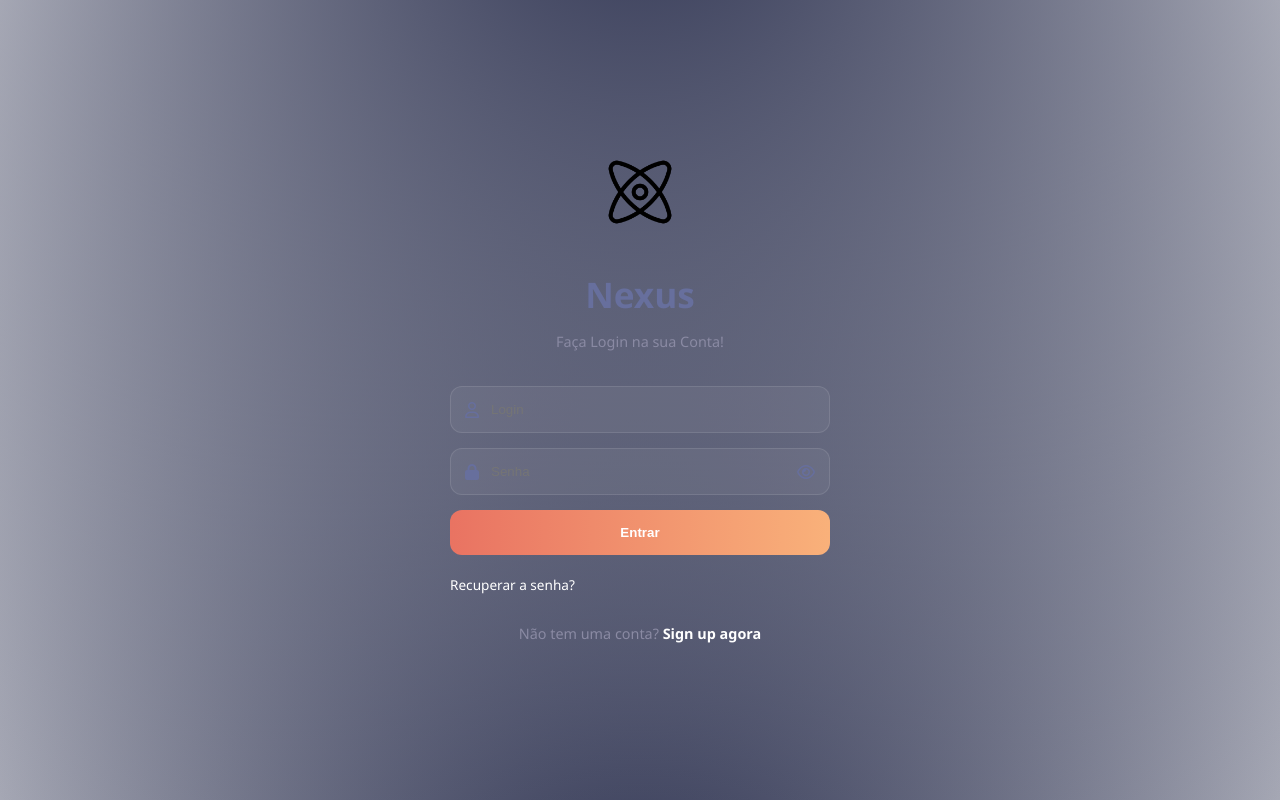
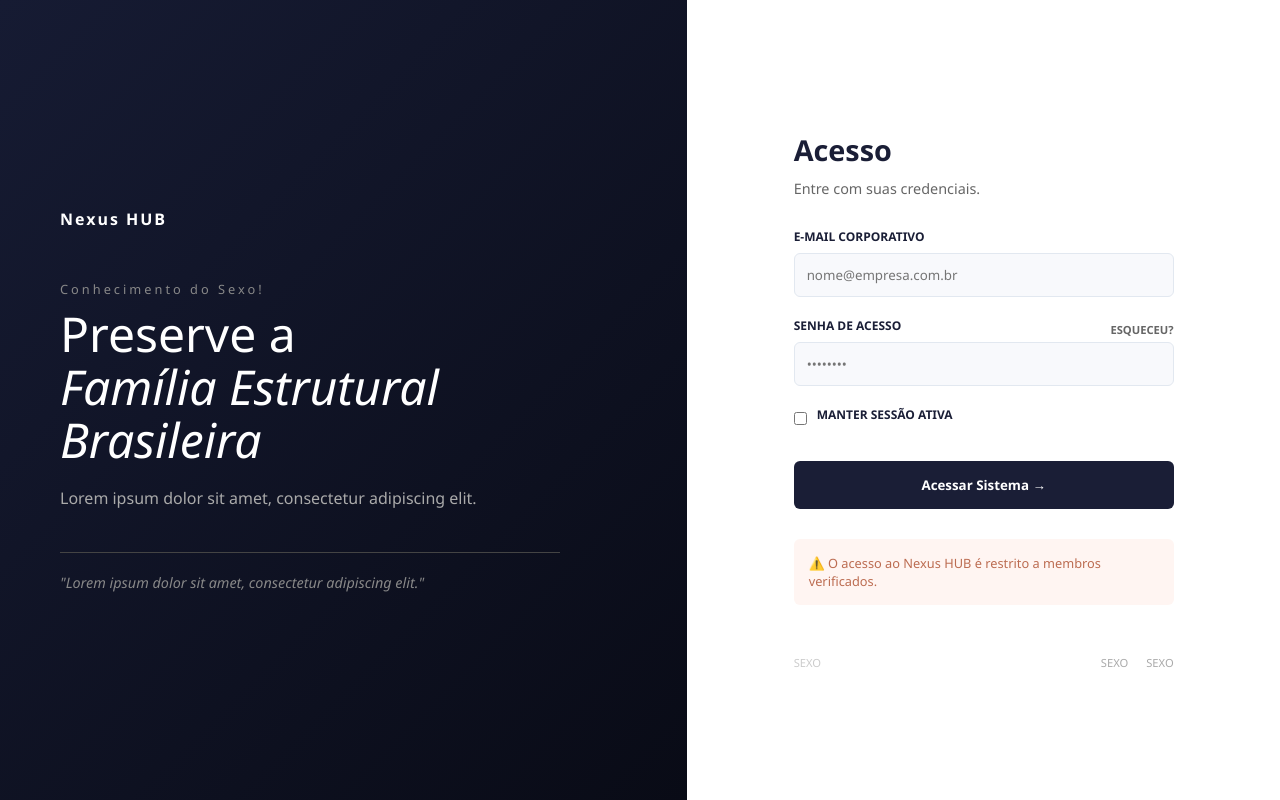
Before and after one commit to GiovanneRocha/Nexus_HUB, a PHP site: page / in a window 1280 px wide. Run offline with PHP 8.4, Linux system fonts and the light colour scheme.

Commit message:
Nexus HUB - v2.0
Páginas de login novas e menu

```diff
--- a/index.html
+++ b/index.html
@@ -3,66 +3,82 @@
 <head>
     <meta charset="UTF-8">
     <meta name="viewport" content="width=device-width, initial-scale=1.0">
-    <title>NexusHUB - Login & Sign Up</title>
-    <link rel="stylesheet" href="https://cdnjs.cloudflare.com/ajax/libs/font-awesome/6.0.0/css/all.min.css">
+    <title>Nexus HUB - Login</title>
     <link rel="stylesheet" href="style.css">
 </head>
 <body>
+    <div class="container-principal">
+        <div class="secao-apresentacao fundo-login">
+            <div class="conteudo-apresentacao">
+                <div class="logotipo">Nexus HUB</div>
+                <p class="subtitulo-topo">Conhecimento do Sexo!</p>
+                <h1>Preserve a <span>Família Estrutural Brasileira</span></h1>
+                <p class="descricao-texto">Lorem ipsum dolor sit amet, consectetur adipiscing elit.</p>
+                <div class="citacao-rodape">
+                    "Lorem ipsum dolor sit amet, consectetur adipiscing elit."
+                </div>
+            </div>
+        </div>
 
-    <div class="login-container">
-        <header>
-            <img src="Images\atomo.png" alt="Logo" class="logo">
-            <h1>Nexus</h1>
-            <p>Faça Login na sua Conta!</p>
-        </header>
+        <div class="secao-formulario">
+            <div class="caixa-formulario">
+                <h2>Acesso</h2>
+                <p class="subtitulo-formulario">Entre com suas credenciais.</p>
 
-        <form id="loginForm">
-            <div class="input-group">
-                <i class="fa-regular fa-user"></i>
-                <input type="text" id="username" placeholder="Login" required>
+                <form id="formLogin">
+                    <div class="bloco-campo">
+                        <label for="email">E-mail Corporativo</label>
+                        <input type="email" id="email" placeholder="nome@empresa.com.br" required>
+                    </div>
+
+                    <div class="bloco-campo">
+                        <div class="alinhamento-etiqueta">
+                            <label for="senha">Senha de Acesso</label>
+                            <a href="recuperar.html" class="link-esquecimento">ESQUECEU?</a>
+                        </div>
+                        <input type="password" id="senha" placeholder="••••••••" required>
+                    </div>
+
+                    <div class="opcao-sessao">
+                        <input type="checkbox" id="permanecer-logado">
+                        <label for="permanecer-logado">Manter sessão ativa</label>
+                    </div>
+
+                    <button type="submit" class="botao-acao">Acessar Sistema &rarr;</button>
+                </form>
+
+                <div class="alerta-info">
+                    <p>⚠️ O acesso ao Nexus HUB é restrito a membros verificados.</p>
+                </div>
+
+                <div class="rodape-tela">
+                    <span>SEXO</span>
+                    <div class="links-institucionais">
+                        <a href="#">SEXO</a>
+                        <a href="#">SEXO</a>
+                    </div>
+                </div>
             </div>
-
-            <div class="input-group">
-                <i class="fa-solid fa-lock"></i>
-                <input type="password" id="password" placeholder="Senha" required>
-                <i class="fa-regular fa-eye" id="togglePassword"></i>
-            </div>
-
-            <button type="submit" class="btn-primary">Entrar</button>
-
-            <div class="form-footer">
-                <a href="recuperar.html" class="link">Recuperar a senha?</a>
-            </div>
-        </form>
-
-        <div class="signup-section">
-            Não tem uma conta? <a href="signup.html">Sign up agora</a>
         </div>
     </div>
 
     <script>
-        document.addEventListener('DOMContentLoaded', () => {
-            const togglePassword = document.querySelector('#togglePassword');
-            const passwordField = document.querySelector('#password');
-            const loginForm = document.querySelector('#loginForm');
+        document.getElementById('formLogin').addEventListener('submit', function(evento) {
+            // Evita que a página recarregue ao enviar o formulário
+            evento.preventDefault();
 
-            // Alternar visibilidade da senha
-            togglePassword.addEventListener('click', function() {
-                const type = passwordField.getAttribute('type') === 'password' ? 'text' : 'password';
-                passwordField.setAttribute('type', type);
-                this.classList.toggle('fa-eye');
-                this.classList.toggle('fa-eye-slash');
-            });
+            // Captura os valores dos campos
+            const campoEmail = document.getElementById('email').value;
+            const campoSenha = document.getElementById('senha').value;
 
-            // Lógica de submissão
-            loginForm.addEventListener('submit', (e) => {
-                e.preventDefault();
-                const user = document.querySelector('#username').value;
-                alert("Login processado para: " + user);
-            });
+            // Validação simples: Se os campos não estiverem vazios
+            if (campoEmail.trim() !== "" && campoSenha.trim() !== "") {
+                // Redireciona para a tela de menu (dashboard)
+                window.location.href = "menu.html";
+            } else {
+                alert("Por favor, preencha todos os campos para acessar o sistema.");
+            }
         });
-
     </script>
-
 </body>
 </html>
--- a/style.css
+++ b/style.css
@@ -1,116 +1,260 @@
 :root {
-    --bg-dark: #05051e;
-    --input-bg: rgba(255, 255, 255, 0.05);
-    --accent-gradient: linear-gradient(90deg, #e97362, #f9b17a);
-    --text-pink: #ffffff;
+    --azul-escuro: #0f1221;
+    --verde-agua: #5f8d8d;
+    --texto-principal: #2d2d2d;
+    --texto-suave: #666;
+    --destaque: #1a1e36;
+    --branco: #ffffff;
 }
 
-body {
-    margin: 0;
-    font-family: 'Segoe UI', sans-serif;
-    background-color: var(--bg-dark);
-    color: #676f9d;
+* { margin: 0; padding: 0; box-sizing: border-box; font-family: 'Segoe UI', sans-serif; }
+
+body { background: #f4f4f4; height: 100vh; overflow: hidden; }
+
+.container-principal { display: flex; height: 100vh; }
+
+/* Lado Esquerdo */
+.secao-apresentacao {
+    flex: 1.2;
     display: flex;
-    justify-content: center;
     align-items: center;
-    min-height: 100vh;
-    background: radial-gradient(circle at 50% -20%, #2d3250 0%, transparent 100%),
-                radial-gradient(circle at 50% 120%, #2d3250 0%, transparent 100%);
+    padding: 60px;
+    color: white;
+    position: relative;
 }
 
-.login-container {
-    width: 100%;
-    max-width: 380px;
-    padding: 20px;
-    text-align: center;
+.fundo-login { background: linear-gradient(135deg, #161b33 0%, #090b16 100%); }
+.fundo-recuperacao { background: var(--verde-agua); }
+
+.conteudo-apresentacao { max-width: 500px; z-index: 2; }
+
+.logotipo { font-weight: bold; letter-spacing: 2px; margin-bottom: 50px; }
+
+.subtitulo-topo { font-size: 0.8rem; letter-spacing: 3px; color: #888; margin-bottom: 10px; }
+
+h1 { font-size: 3rem; font-weight: 300; line-height: 1.1; margin-bottom: 20px; }
+h1 span { font-style: italic; display: block; font-weight: 500; }
+
+.descricao-texto { color: #aaa; line-height: 1.6; margin-bottom: 40px; }
+
+.citacao-rodape { border-top: 1px solid #444; padding-top: 20px; font-size: 0.9rem; font-style: italic; color: #888; }
+
+/* Lado Direito: Formulário */
+.secao-formulario {
+    flex: 1;
+    background: white;
+    display: flex;
+    flex-direction: column;
+    justify-content: center;
+    padding: 60px;
+    position: relative;
 }
 
-.logo {
-    width: 70px;
-    margin-bottom: 15px;
-}
+.caixa-formulario { width: 100%; max-width: 380px; margin: 0 auto; }
 
-header h1 {
-    font-size: 2.2rem;
-    margin-bottom: 5px;
-}
+h2 { font-size: 1.8rem; color: var(--destaque); margin-bottom: 10px; }
 
-header p {
-    font-size: 0.9rem;
-    color: #8a8aa3;
-    margin-bottom: 35px;
-}
+.subtitulo-formulario { color: var(--texto-suave); font-size: 0.9rem; margin-bottom: 30px; }
 
-.input-group {
-    background: var(--input-bg);
-    border: 1px solid rgba(255, 255, 255, 0.1);
-    border-radius: 12px;
-    display: flex;
-    align-items: center;
-    padding: 14px;
-    margin-bottom: 15px;
-}
+.bloco-campo { margin-bottom: 20px; }
 
-.input-group input {
-    background: transparent;
-    border: none;
-    color: white;
-    flex: 1;
-    margin-left: 10px;
+.alinhamento-etiqueta { display: flex; justify-content: space-between; align-items: center; }
+
+label { display: block; font-size: 0.75rem; font-weight: bold; margin-bottom: 8px; color: var(--destaque); text-transform: uppercase; }
+
+input[type="email"], input[type="password"] {
+    width: 100%;
+    padding: 12px;
+    background: #f8f9fc;
+    border: 1px solid #e2e8f0;
+    border-radius: 6px;
     outline: none;
 }
 
-.btn-primary {
+.link-esquecimento { font-size: 0.7rem; text-decoration: none; color: var(--texto-suave); font-weight: bold; }
+
+.opcao-sessao { display: flex; align-items: center; gap: 10px; margin-bottom: 30px; font-size: 0.85rem; color: var(--texto-suave); }
+
+.botao-acao {
     width: 100%;
     padding: 15px;
+    background: var(--destaque);
+    color: white;
     border: none;
-    border-radius: 12px;
-    background: var(--accent-gradient);
-    color: white;
+    border-radius: 6px;
+    cursor: pointer;
     font-weight: bold;
-    cursor: pointer;
+    transition: 0.3s;
 }
 
-.btn-metamask {
+.botao-acao:hover { opacity: 0.9; }
+
+.alerta-info, .alerta-suporte {
+    margin-top: 30px;
+    padding: 15px;
+    background: #fff5f2;
+    border-radius: 6px;
+    font-size: 0.8rem;
+    color: #bc6c51;
+}
+
+/* Navegação e Rodapé */
+.botao-voltar { position: absolute; top: 40px; right: 60px; }
+.botao-voltar a { text-decoration: none; color: var(--texto-suave); font-size: 0.7rem; font-weight: bold; }
+
+.rodape-tela {
+    margin-top: 50px;
+    display: flex;
+    justify-content: space-between;
+    font-size: 0.7rem;
+    color: #ccc;
+}
+
+.links-institucionais a {
+    margin-left: 15px;
+    text-decoration: none;
+    color: #aaa;
+}
+
+.rodape-centralizado { width: 100%; text-align: center; margin-top: 20px; }
+
+/* Estilo específico da página de recuperação */
+.box-editorial {
+    background: rgba(255, 255, 255, 0.1);
+    padding: 30px;
+    border-left: 4px solid white;
+}
+
+/* Estilo específico para o menu*/
+
+/* Layout Geral do Dashboard */
+.corpo-dashboard { background-color: #f8f9fd; overflow-y: auto; }
+
+.layout-erp { display: flex; min-height: 100vh; }
+
+.barra-lateral {
+    width: 260px;
+    background: #f0f2f9;
+    padding: 30px 20px;
+    border-right: 1px solid #e2e8f0;
+}
+
+.logo-erp { font-weight: bold; font-size: 1.2rem; margin-bottom: 20px; color: var(--destaque); }
+
+.busca-global input {
     width: 100%;
-    padding: 12px;
-    border: 2px solid var(--text-pink);
-    border-radius: 12px;
-    background: transparent;
-    color: var(--text-pink);
-    font-weight: bold;
+    padding: 8px;
+    border-radius: 20px;
+    border: 1px solid #ddd;
+    font-size: 0.8rem;
+}
+
+.menu-navegacao ul { list-style: none; margin-top: 40px; }
+
+.menu-navegacao li {
+    padding: 12px 15px;
+    margin-bottom: 8px;
+    border-radius: 8px;
     cursor: pointer;
+    color: var(--texto-suave);
+    transition: 0.3s;
+}
+
+.menu-navegacao li.item-ativo { background: white; color: var(--destaque); font-weight: bold; box-shadow: 0 4px 6px rgba(0,0,0,0.05); }
+
+/* Conteúdo */
+.conteudo-principal { flex: 1; padding: 30px 50px; }
+
+.cabecalho-topo {
     display: flex;
+    justify-content: flex-end;
     align-items: center;
-    justify-content: center;
-    gap: 10px;
+    gap: 20px;
+    margin-bottom: 40px;
+}
+
+.perfil-usuario { display: flex; align-items: center; gap: 12px; position: relative; }
+
+.foto-perfil { width: 40px; height: 40px; border-radius: 50%; object-fit: cover; }
+
+.usuario-nome { font-size: 0.9rem; font-weight: bold; text-align: right; }
+.usuario-cargo { font-size: 0.7rem; color: #888; text-align: right; }
+
+/* Menu Dropdown de 3 pontos */
+.botao-menu-trigger {
+    background: none;
+    border: none;
+    font-size: 1.5rem;
+    cursor: pointer;
+    color: #888;
+    padding: 0 10px;
+}
+
+.menu-suspenso {
+    position: absolute;
+    top: 50px;
+    right: 0;
+    background: white;
+    box-shadow: 0 10px 25px rgba(0,0,0,0.1);
+    border-radius: 8px;
+    width: 180px;
+    display: none;
+    z-index: 100;
+}
+
+.menu-suspenso.visivel { display: block; }
+
+.menu-suspenso a {
+    display: block;
+    padding: 12px 20px;
+    text-decoration: none;
+    color: var(--texto-principal);
+    font-size: 0.85rem;
+}
+
+.menu-suspenso a:hover { background: #f8f9fd; }
+.menu-suspenso .logout { color: #d9534f; border-top: 1px solid #eee; }
+
+/* Cards de Métricas */
+.grade-cards {
+    display: grid;
+    grid-template-columns: repeat(4, 1fr);
+    gap: 20px;
     margin-top: 30px;
 }
 
-.btn-metamask img {
-    width: 20px;
+.card-metrica {
+    background: white;
+    padding: 25px;
+    border-radius: 12px;
+    box-shadow: 0 2px 10px rgba(0,0,0,0.02);
 }
 
-.form-footer {
-    display: flex;
-    justify-content: space-between;
-    margin-top: 20px;
+.destaque-escuro { background: var(--azul-escuro); color: white; }
+
+.rotulo-metrica { font-size: 0.7rem; font-weight: bold; color: #888; margin-bottom: 10px; }
+
+.area-graficos {
+    display: grid;
+    grid-template-columns: 2fr 1fr;
+    gap: 20px;
+    margin-top: 30px;
 }
 
-.link {
-    color: var(--text-pink);
-    text-decoration: none;
-    font-size: 0.85rem;
+.card-grafico-principal, .card-atividade {
+    background: white;
+    padding: 30px;
+    border-radius: 15px;
+    min-height: 300px;
 }
 
-.signup-section {
+.simulador-grafico {
+    display: flex;
+    align-items: flex-end;
+    gap: 15px;
+    height: 200px;
     margin-top: 30px;
-    font-size: 0.9rem;
-    color: #8a8aa3;
 }
 
-.signup-section a {
-    color: white;
-    text-decoration: none;
-    font-weight: bold;
-}
+.barra { flex: 1; background: #eaedf7; border-radius: 4px; }
+.barra.destaque { background: var(--azul-escuro); }
```
Also changed, not shown: menu.html (added, +129 -0 lines), recuperar.html (+38 -37 lines), Images/manoel.jpeg (added).
